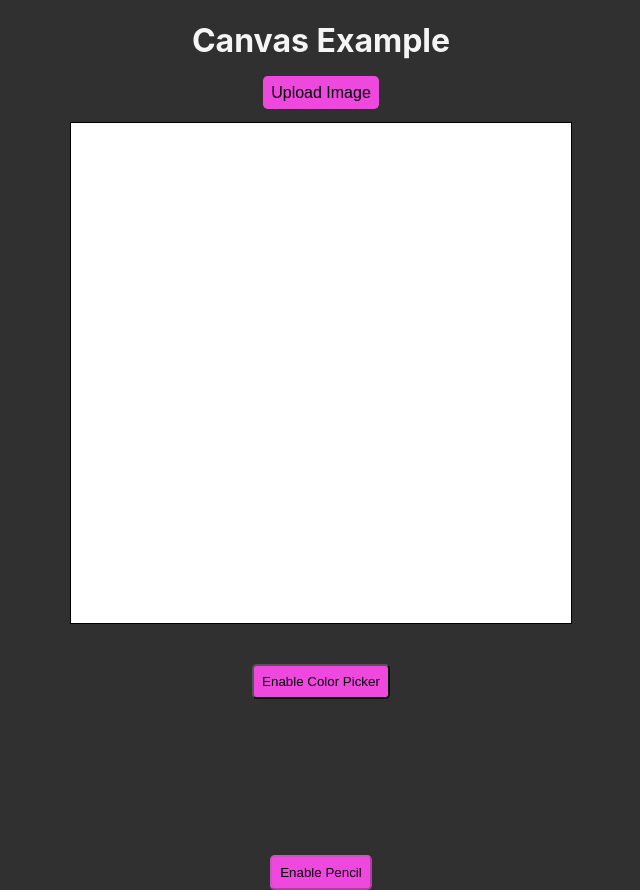
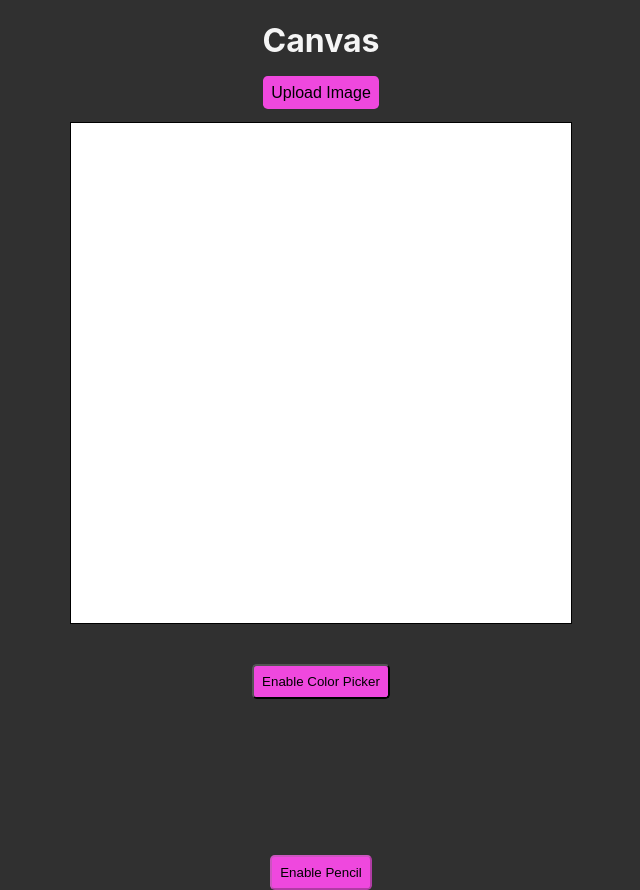
Before and after one commit to VrezhBarseghyan/color-dropper, a React (Create React App) app in the folder color-dropper-project/: page / in a window 1280 px wide. Shown: the whole page, without its empty margins (319-959 px from the left). Built offline with nearby package versions, Linux system fonts and the light colour scheme.

Commit message:
modifications

```diff
--- a/color-dropper-project/src/App.jsx
+++ b/color-dropper-project/src/App.jsx
@@ -4,7 +4,7 @@ import styles from './Styles.module.css';
 const App = () => {
   return (
     <div>
-      <h1 className={styles.titleText}>Canvas Example</h1>
+      <h1 className={styles.titleText}>Canvas</h1>
       <Canvas />
     </div>
   );
```
Also changed, not shown: color-dropper-project/src/components/Canvas.jsx (line endings or trailing spaces).
